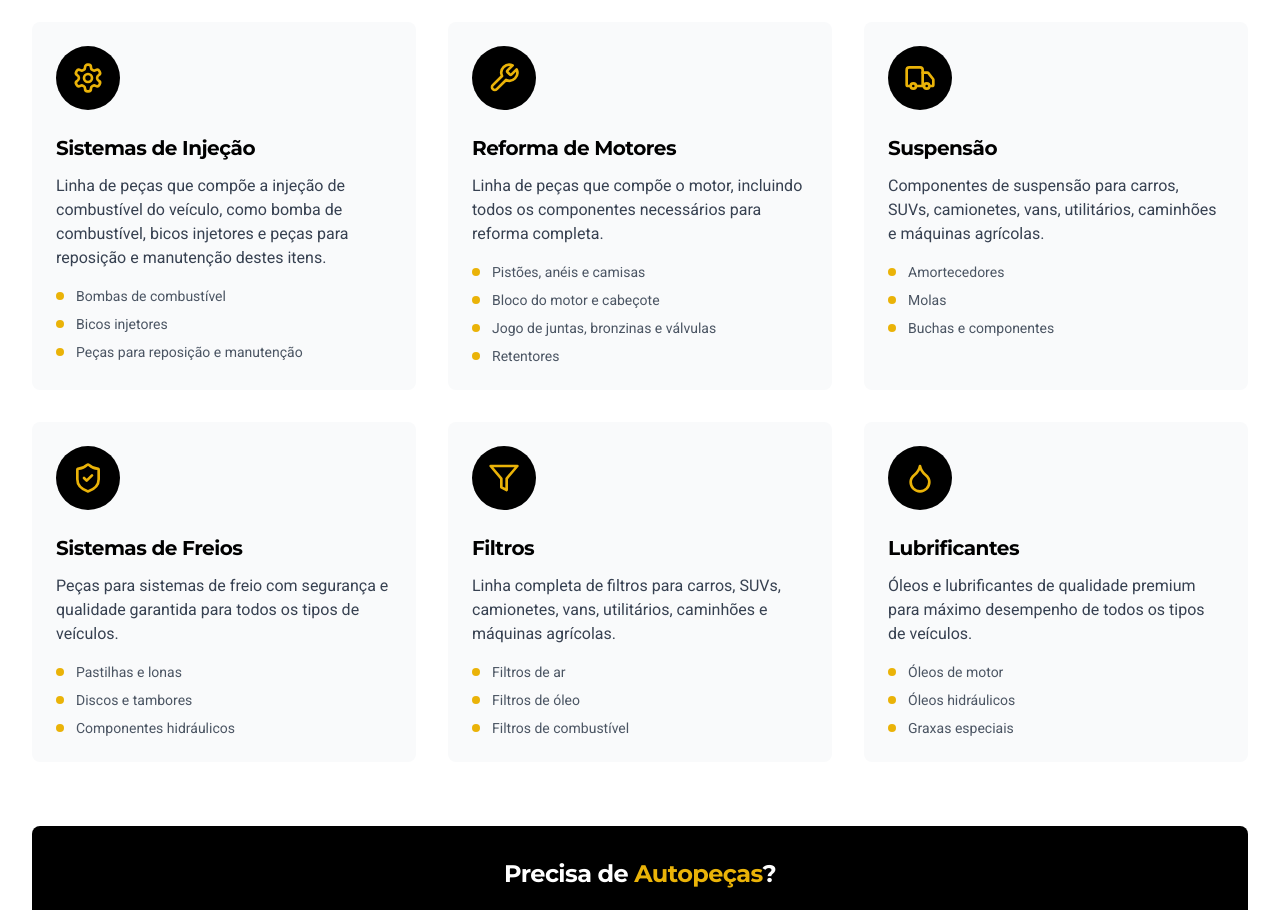
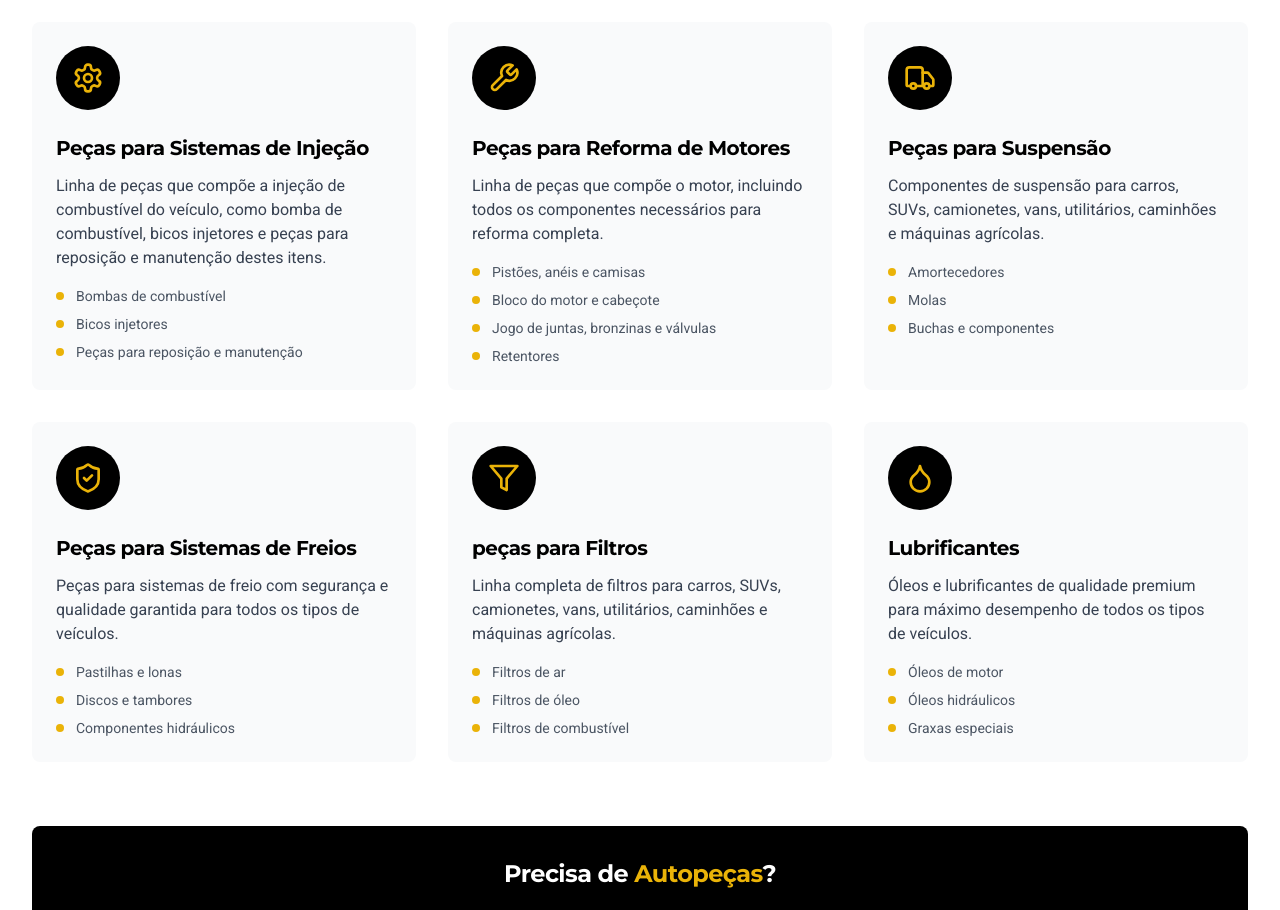
Before and after one commit to DevZipMateus/mega-disel, a React (Vite) app: page / in a window 1280 px wide. Shown: the part 2300-3210 px from the top of the page. Built offline with nearby package versions, Linux system fonts and the light colour scheme.

Commit message:
Code edited in Lovable Code Editor
Edited UI in Lovable

```diff
--- a/src/components/sections/MegaDieselServices.tsx
+++ b/src/components/sections/MegaDieselServices.tsx
@@ -31,31 +31,31 @@ const MegaDieselServices = () => {
   const services = [
     {
       icon: Settings,
-      title: "Sistemas de Injeção",
+      title: "Peças para Sistemas de Injeção",
       description: "Linha de peças que compõe a injeção de combustível do veículo, como bomba de combustível, bicos injetores e peças para reposição e manutenção destes itens.",
       features: ["Bombas de combustível", "Bicos injetores", "Peças para reposição e manutenção"]
     },
     {
       icon: Wrench,
-      title: "Reforma de Motores",
+      title: "Peças para Reforma de Motores",
       description: "Linha de peças que compõe o motor, incluindo todos os componentes necessários para reforma completa.",
       features: ["Pistões, anéis e camisas", "Bloco do motor e cabeçote", "Jogo de juntas, bronzinas e válvulas", "Retentores"]
     },
     {
       icon: Truck,
-      title: "Suspensão",
+      title: "Peças para Suspensão",
       description: "Componentes de suspensão para carros, SUVs, camionetes, vans, utilitários, caminhões e máquinas agrícolas.",
       features: ["Amortecedores", "Molas", "Buchas e componentes"]
     },
     {
       icon: ShieldCheck,
-      title: "Sistemas de Freios",
+      title: "Peças para Sistemas de Freios",
       description: "Peças para sistemas de freio com segurança e qualidade garantida para todos os tipos de veículos.",
       features: ["Pastilhas e lonas", "Discos e tambores", "Componentes hidráulicos"]
     },
     {
       icon: Filter,
-      title: "Filtros",
+      title: "peças para Filtros",
       description: "Linha completa de filtros para carros, SUVs, camionetes, vans, utilitários, caminhões e máquinas agrícolas.",
       features: ["Filtros de ar", "Filtros de óleo", "Filtros de combustível"]
     },
```
